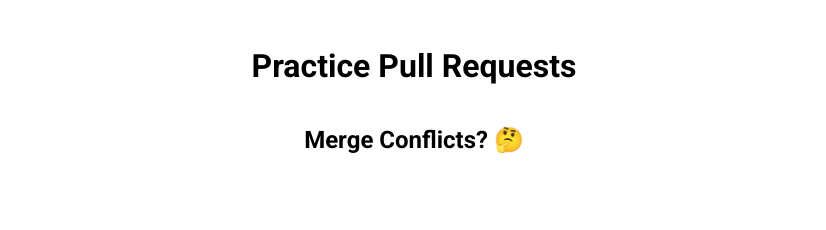
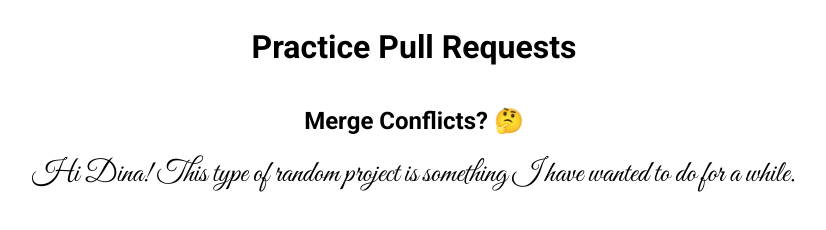
Before and after one commit to dfine907/git-practice, a plain HTML site: page index.html in a window 1280 px wide. Shown: the whole page, without its empty margins (226-1052 px from the left). Drawn offline with Linux system fonts and the light colour scheme; a web font is replaced by a local one.

Commit message:
added function

```diff
--- a/script.js
+++ b/script.js
@@ -1 +1,12 @@
 /* Add an easy fun fun function here if you like, but you don't have to */
+
+function justCuz() {
+    let body = document.querySelector('body')
+    let newDiv = document.createElement('div')
+    let text = document.createTextNode('Hi Dina! This type of random project is something I have wanted to do for a while.')
+    newDiv.classList.add('text')
+    body.appendChild(newDiv)
+    newDiv.appendChild(text)
+}
+
+justCuz()
--- a/style.css
+++ b/style.css
@@ -1,4 +1,5 @@
 @import url('https://fonts.googleapis.com/css2?family=Caesar+Dressing&family=Roboto:wght@400;700&family=Ubuntu&display=swap');
+@import url('https://fonts.googleapis.com/css2?family=Great+Vibes&display=swap');
 
 * {
     box-sizing: border-box;
@@ -15,3 +16,9 @@ body {
 }
 
 /* Add any css you like*/
+
+.text {
+    flex-wrap: wrap;
+    font-family: 'Great Vibes', cursive;
+    font-size: 30px;
+}
```
Also changed, not shown: index.html (+1 -0 lines).
